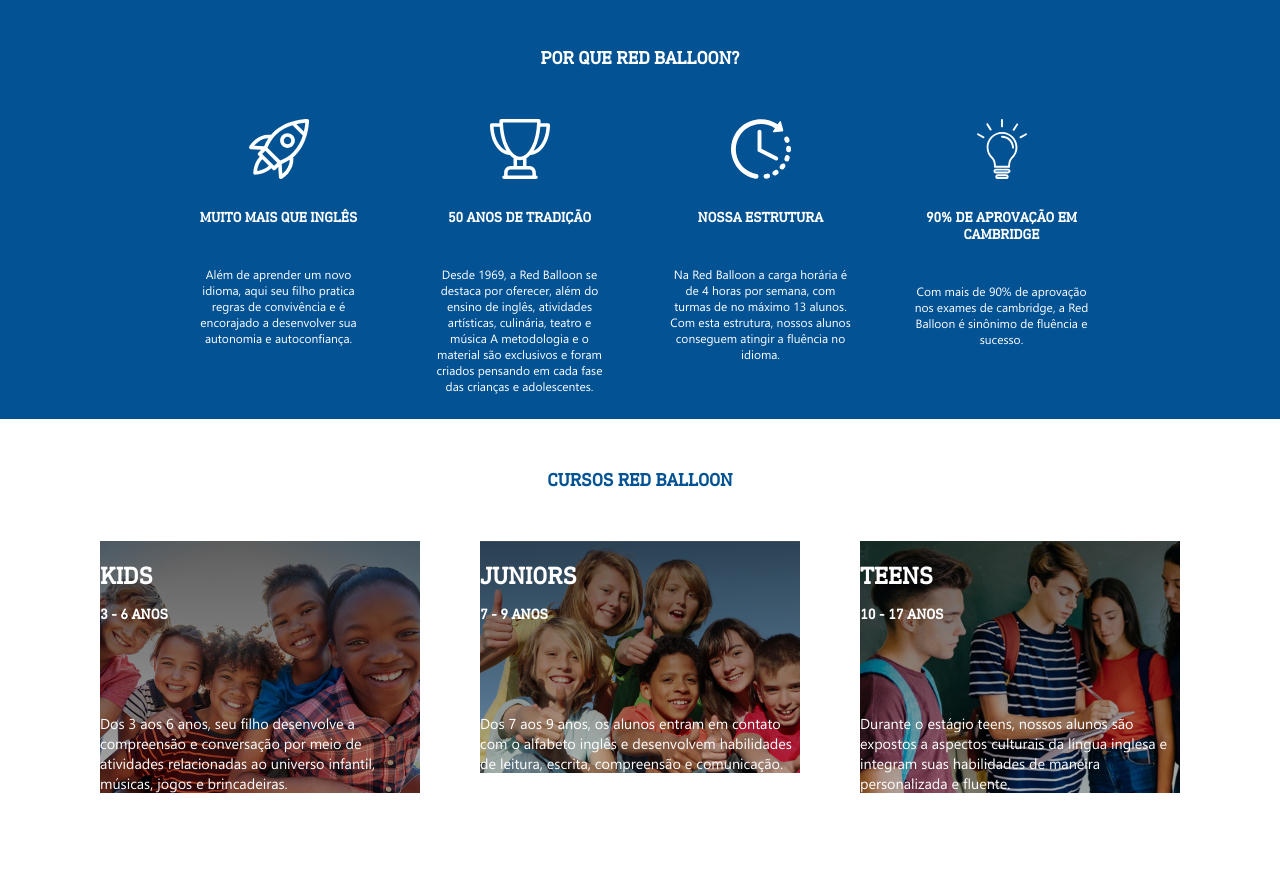
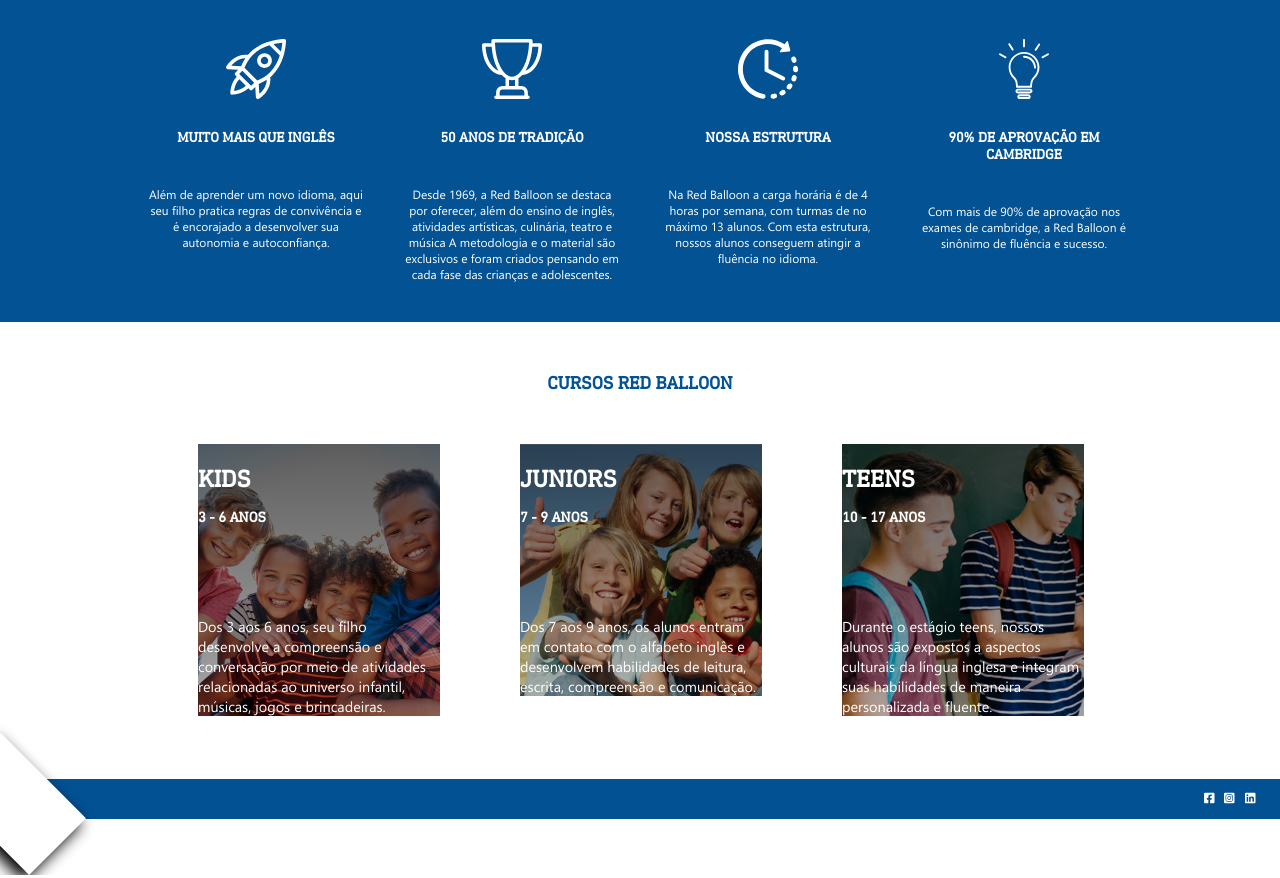
Before and after one commit to maarcospaaulo/treinamento-raccoon, a plain HTML site: page index.html in a window 1280 px wide. Shown: the part 990-1868 px from the top of the page. Drawn offline with nearby package versions, Linux system fonts and the light colour scheme.

Commit message:
courses desk

```diff
--- a/css/courses.css
+++ b/css/courses.css
@@ -15,8 +15,8 @@
 }
 
 .courses {
-    width: 100%;
-    height: 450px;
+    width: 300px;
+    margin: 0 auto;
 }
 
 .courses h2 {
@@ -28,12 +28,7 @@
     font-family: "Din Next Regular";
 }
 
-.carousel-courses {
-    width: 300px;
-    margin: 0 auto;
-}
-
-.kids {
+.courses .carousel-courses .kids {
     background-image: linear-gradient(
         rgba(0,0,0,.6),rgba(0,0,0,.3)
       ), url(/img/kids.jpg);
@@ -41,7 +36,7 @@
     background-size: cover;
 }
 
-.juniors {
+.courses .carousel-courses .juniors {
     background-image: linear-gradient(
         rgba(0,0,0,.6),rgba(0,0,0,.3)
       ), url(/img/juniors.png);
@@ -49,7 +44,7 @@
     background-size: cover;
 }
 
-.teens {
+.courses .carousel-courses .teens {
     background-image: linear-gradient(
         rgba(0,0,0,.6),rgba(0,0,0,.3)
       ), url(/img/teens.jpg);
@@ -57,7 +52,7 @@
     background-size: cover;
 }
 
-.carousel-courses h3 {
+.courses .carousel-courses h3 {
     text-align: left;
     text-transform: uppercase;
     padding-top: 20px;
@@ -67,7 +62,7 @@
     font-size: 2rem;
 }
 
-.carousel-courses h4 {
+.courses .carousel-courses h4 {
     text-align: left;
     text-transform: uppercase;
     padding-bottom: 80px;
@@ -85,7 +80,7 @@
     font-size: 1.2rem;
 }
 
-.next-slide > svg {
+.courses .carousel-courses .next-slide > svg {
     padding: 10px;
     position: relative;
     float: right;
@@ -93,11 +88,11 @@
     bottom: 190px;
     left: 35px;
     fill: #025294;
-    height: 4em;
+    height: 5rem;
     width: auto;
 }
 
-.slick-slide {
+.courses .carousel-courses .slick-slide {
     padding: 0 20px;
     margin: 0 10px;
     border-radius: 20px;
@@ -107,11 +102,7 @@
 @media (min-width: 768px) {
 
     .courses {
-        height: 550px;
-    }
-
-    .carousel-courses {
-        width: 1200px;
+        min-width: 768px;
         margin: 0 auto;
         text-align: center;
     }
@@ -121,14 +112,25 @@
         padding-bottom: 50px;
     }
 
-    .slick-list {
+    .courses .carousel-courses .slick-list {
         margin: 0 30px;
     }
 
-    .slick-slide {
+    .courses .carousel-courses .slick-slide {
         padding: 0 20px;
         margin: 0 10px;
         border-radius: 20px;
         height: 300px;
     }
 }
+
+
+@media (min-width: 1024px) {
+    .courses {
+        min-width: 1024px;
+    }
+
+    .courses .carousel-courses .slick-slide {
+        margin: 0 20px;
+    }
+}
```
